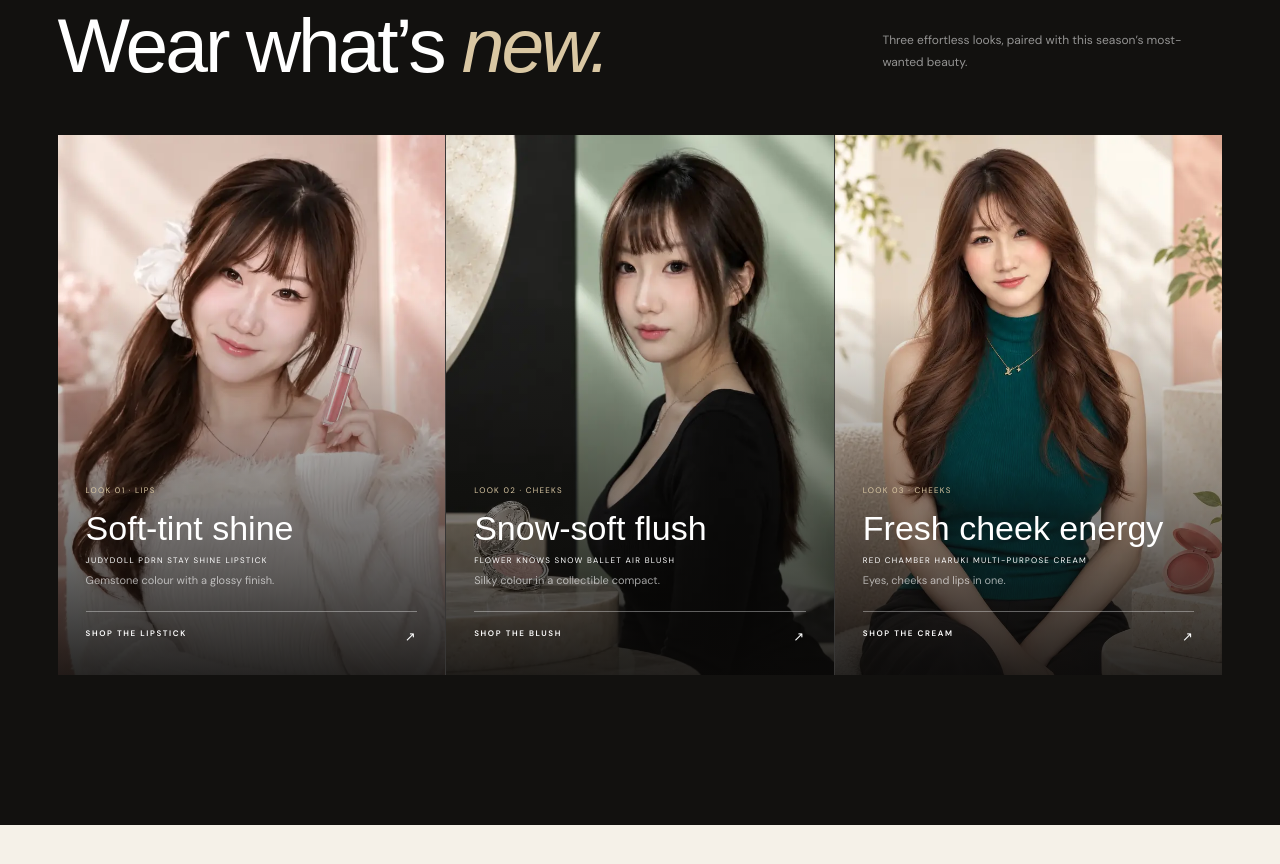
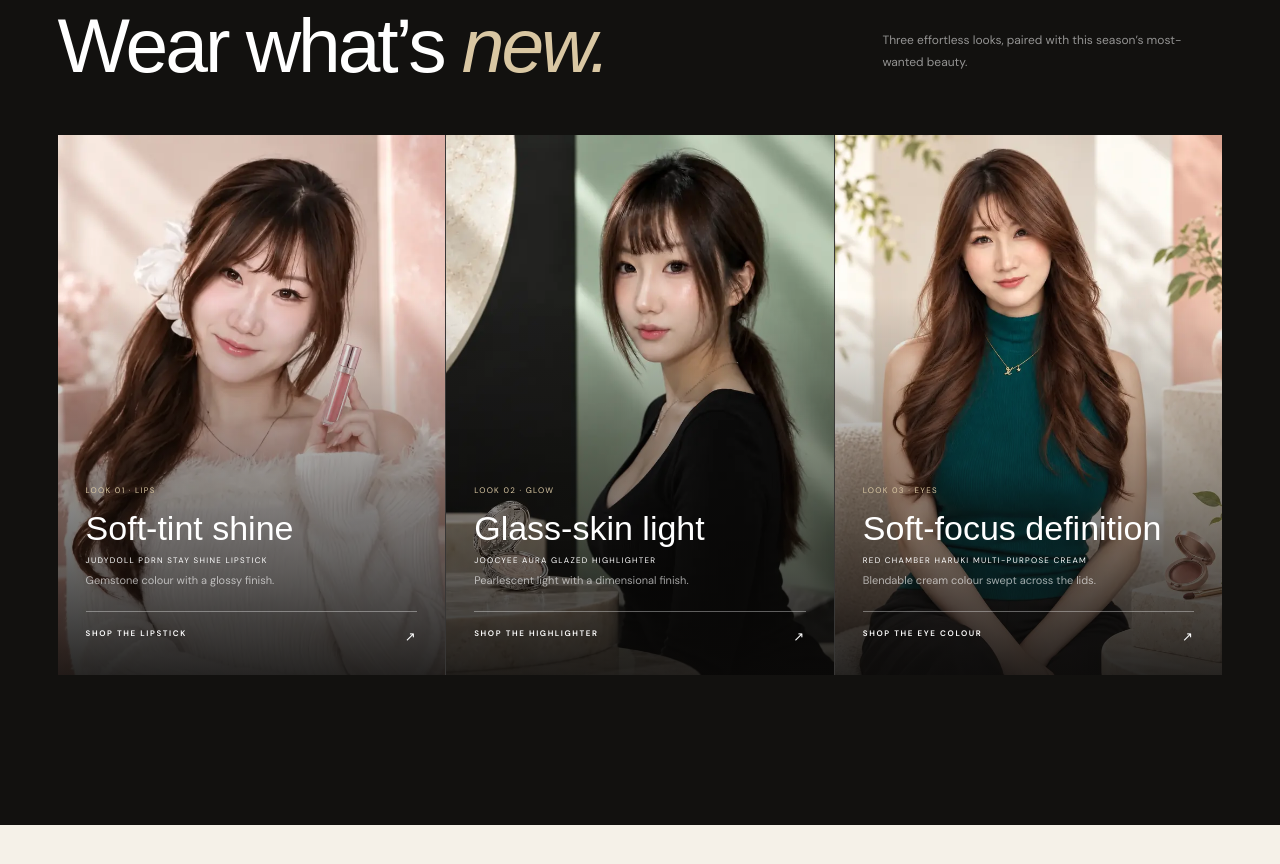
Before and after one commit to hynahua/makeup-products, a Next.js app: page / in a window 1280 px wide. Shown: the part 2660-3524 px from the top of the page. Built offline with nearby package versions, Linux system fonts and the light colour scheme; a web font is replaced by a local one.

Commit message:
Diversify campaign looks across makeup categories

```diff
--- a/app/page.tsx
+++ b/app/page.tsx
@@ -51,23 +51,23 @@ export default function Home() {
               </div>
             </article>
             <article className="campaign-card campaign-mint">
-              <Image src={assetPath("/assets/campaign/veloura-user-snow-blush-look.webp")} alt="Model in a black long-sleeve top wearing a cool rosy blush beside an ornate compact" fill sizes="(max-width: 720px) 100vw, 33vw" />
+              <Image src={assetPath("/assets/campaign/veloura-user-highlight-look.webp")} alt="Model in a black long-sleeve top wearing a pearly highlight beside an ornate highlighter compact" fill sizes="(max-width: 720px) 100vw, 33vw" />
               <div className="campaign-copy">
-                <p className="campaign-number">Look 02 · Cheeks</p>
-                <h3>Snow-soft flush</h3>
-                <p>FLOWER KNOWS Snow Ballet Air Blush</p>
-                <span>Silky colour in a collectible compact.</span>
-                <a href="#product-flower-knows-snow-ballet-blush">Shop the blush <b>↗</b></a>
+                <p className="campaign-number">Look 02 · Glow</p>
+                <h3>Glass-skin light</h3>
+                <p>JOOCYEE AURA Glazed Highlighter</p>
+                <span>Pearlescent light with a dimensional finish.</span>
+                <a href="#product-joocyee-aura-blush-highlighter">Shop the highlighter <b>↗</b></a>
               </div>
             </article>
             <article className="campaign-card campaign-gold">
-              <Image src={assetPath("/assets/campaign/veloura-soft-flush-look.webp")} alt="Model in a teal top wearing a fresh rosy glow beside a coral cream blush compact" fill sizes="(max-width: 720px) 100vw, 33vw" />
+              <Image src={assetPath("/assets/campaign/veloura-user-eye-look.webp")} alt="Model in a teal top wearing warm taupe-coral eye colour beside an open cream shadow compact" fill sizes="(max-width: 720px) 100vw, 33vw" />
               <div className="campaign-copy">
-                <p className="campaign-number">Look 03 · Cheeks</p>
-                <h3>Fresh cheek energy</h3>
+                <p className="campaign-number">Look 03 · Eyes</p>
+                <h3>Soft-focus definition</h3>
                 <p>RED CHAMBER HARUKI Multi-Purpose Cream</p>
-                <span>Eyes, cheeks and lips in one.</span>
-                <a href="#product-red-chamber-haruki-cream">Shop the cream <b>↗</b></a>
+                <span>Blendable cream colour swept across the lids.</span>
+                <a href="#product-red-chamber-haruki-cream">Shop the eye colour <b>↗</b></a>
               </div>
             </article>
           </div>
--- a/components/product-collection.tsx
+++ b/components/product-collection.tsx
@@ -156,6 +156,7 @@ export function ProductCollection() {
     { value: "all", label: "All" },
     { value: "face", label: "Face" },
     { value: "lips", label: "Lips" },
+    { value: "eyes", label: "Eyes" },
   ];
   const visibleProducts = filter === "all" ? products : products.filter((product) => product.category === filter);
 
--- a/data/products.ts
+++ b/data/products.ts
@@ -1,6 +1,6 @@
 import { assetPath } from "@/lib/asset-path";
 
-export type ProductCategory = "face" | "lips";
+export type ProductCategory = "face" | "lips" | "eyes";
 
 export interface ProductImage {
   src: string;
@@ -115,7 +115,7 @@ const productData: Product[] = [
   },
   {
     id: "red-chamber-haruki-cream",
-    category: "face",
+    category: "eyes",
     brand: "RED CHAMBER",
     name: "HARUKI Multi-Purpose Cream",
     detail: "Eyes, cheeks and lips · 1.5–2 g",
```
Also changed, not shown: public/assets/campaign/veloura-user-eye-look.webp (added), public/assets/campaign/veloura-user-highlight-look.webp (added).
